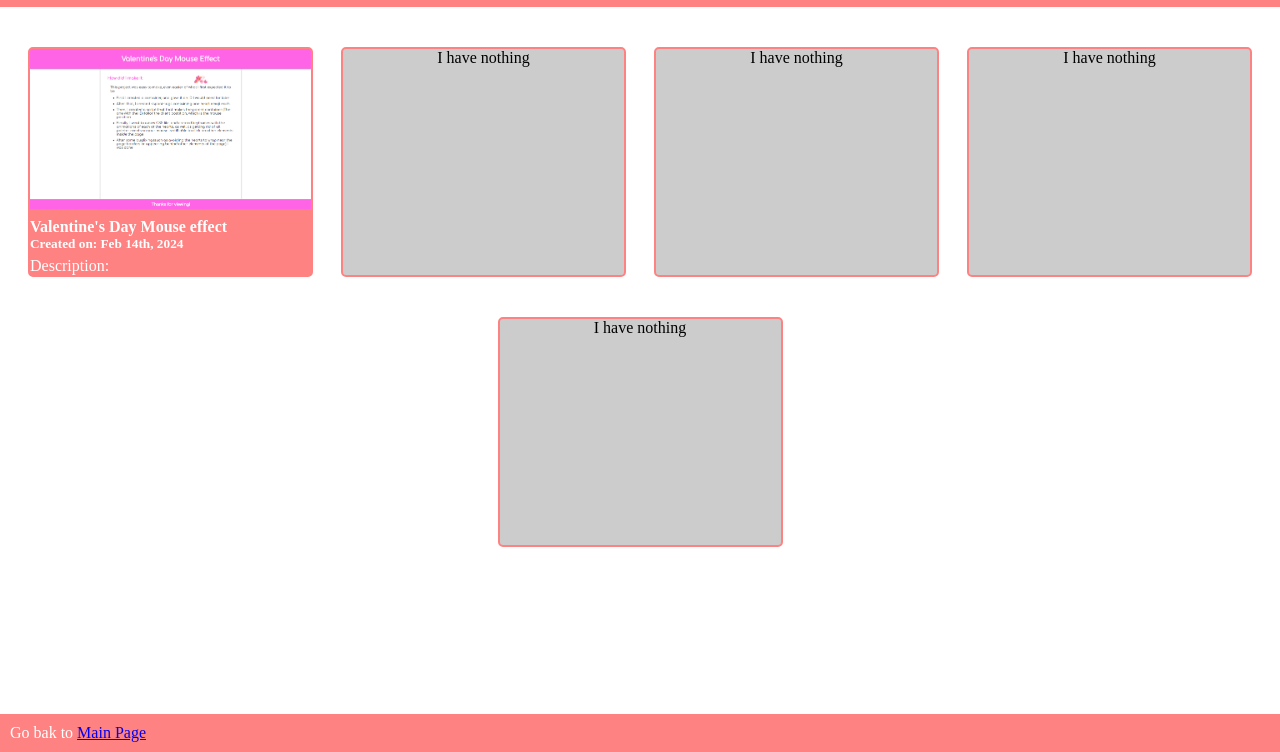
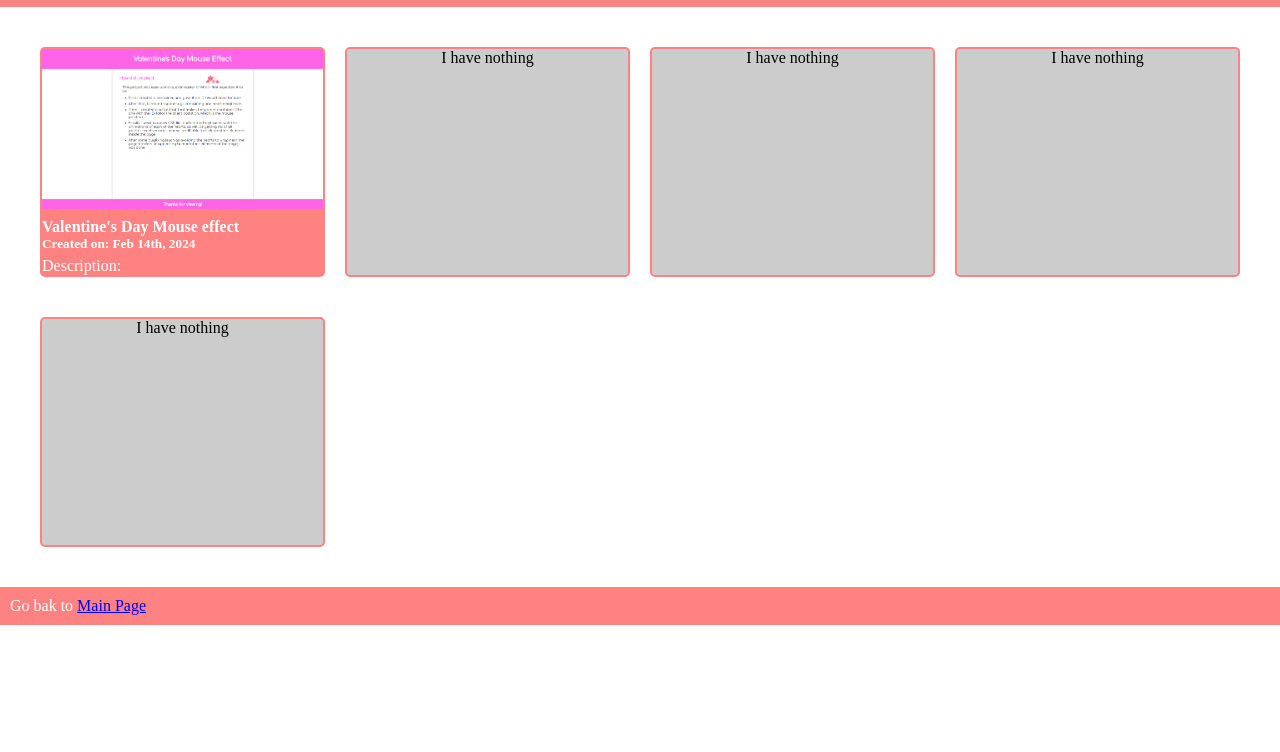
Before and after one commit to ezequiel-gutierrez/branch-fun-projects, a plain HTML site: page index.html in a window 1280 px wide. Shown: the part 48-800 px from the top of the page. Drawn offline with Linux system fonts and the light colour scheme; a web font is replaced by a local one.

Commit message:
Changes in styles and added main

```diff
--- a/default-style.css
+++ b/default-style.css
@@ -5,6 +5,7 @@
 }
 
 header {
+    width: 100%;
     background-color: rgb(255, 130, 130);
     color: rgb(255, 255, 255);
     padding: 10px;
@@ -20,7 +21,10 @@ body {
 section {
     display: flex;
     flex-wrap: wrap;
-    justify-content: space-evenly;
+    justify-content: space-between;
+    margin-top: 40px;
+    margin-left: 40px;
+    margin-right: 40px;
 }
 
 section a {
@@ -33,7 +37,7 @@ article {
     border: solid 2px rgb(255, 130, 130);
     border-radius: 5px;
     overflow: hidden;
-    margin-top: 40px;
+    margin-bottom: 40px;
     width: 285px;
     height: 230px;
 }
@@ -60,7 +64,7 @@ article {
 }
 
 footer {
-    position: absolute;
+    position: relative;
     bottom: 0;
     width: 100%;
     background-color: rgb(255, 130, 130);
--- a/index.html
+++ b/index.html
@@ -10,10 +10,11 @@
         <link rel="stylesheet" href="./default-style.css" media="screen and (min-width: 600px)">
         <script src="./app.js" defer></script>
     </head>
+    <body>
         <header>
             <h1>Fun Projects</h1>
         </header>
-    <body>
+        <main>
             <section class="sub-pages">
                 <a href="./projects/mouse-with-hearts/page.html" target="_blank">
                     <article class="sub-page-article">
@@ -38,8 +39,9 @@
                     <p>I have nothing</p>
                 </article>
             </section>
-    </body>
+        </main>
         <footer>
             <p>Go bak to <a href="https://ender-game-dev.github.io/personal-web-page/">Main Page</a></p>
         </footer>
+    </body>
 </html>
```
Lines whose indentation alone changed are shown as unchanged.
